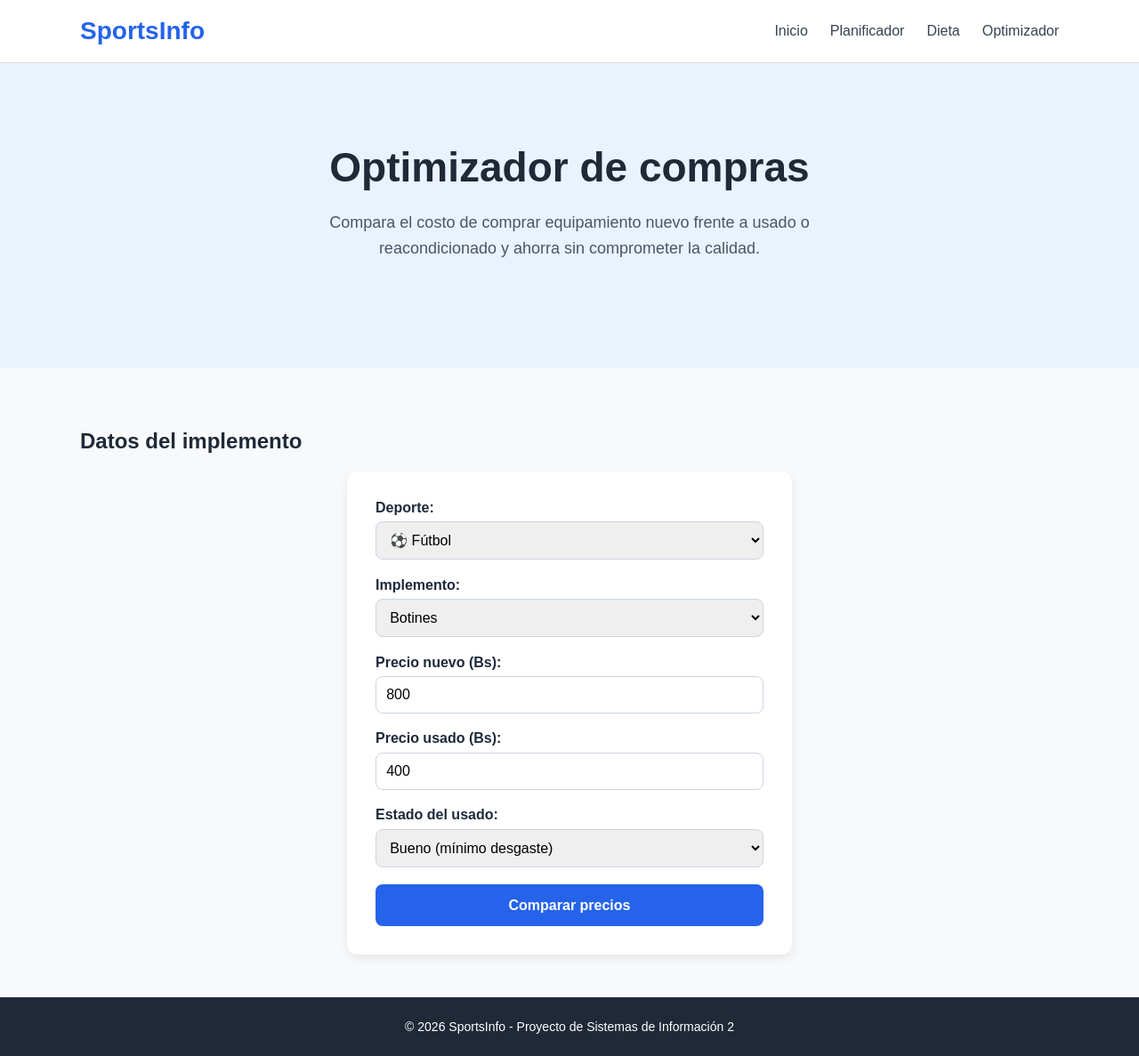
After one commit to thexangel20/plataforma-deportiva, a Flask app: page /optimizador in a window 1280 px wide. The commit adds this page. Shown: the whole page at 89% size. Run offline with Flask 3, Linux system fonts and the light colour scheme.

Commit message:
feat: agrego optimizador de compras usados vs nuevos

```diff
--- a/app/routes.py
+++ b/app/routes.py
@@ -137,25 +137,19 @@ SUPLEMENTOS_POR_OBJETIVO = {
 def calcular_dieta(sexo, edad, peso, altura, nivel_actividad, objetivo):
     """Calcula calorías, macros y presupuesto mensual en bolivianos."""
 
-    # 1. TMB — Fórmula Mifflin-St Jeor
     if sexo == "masculino":
         tmb = (10 * peso) + (6.25 * altura) - (5 * edad) + 5
     else:
         tmb = (10 * peso) + (6.25 * altura) - (5 * edad) - 161
 
-    # 2. Calorías diarias totales
     factor = FACTORES_ACTIVIDAD[nivel_actividad]
     calorias_diarias = tmb * factor
 
-    # 3. Macronutrientes
     distribucion = MACROS_POR_OBJETIVO[objetivo]
     gramos_proteina = round((calorias_diarias * distribucion["proteina"]) / 4)
     gramos_carbos = round((calorias_diarias * distribucion["carbos"]) / 4)
     gramos_grasas = round((calorias_diarias * distribucion["grasas"]) / 9)
 
-    # 4. Presupuesto de supermercado (Bs)
-    # Base: Bs 1,200 para 2,000 kcal/día
-    # Ajuste: +Bs 0.50 por cada 100 kcal extra, -Bs 0.40 por cada 100 kcal menos
     diferencia_kcal = calorias_diarias - 2000
     if diferencia_kcal >= 0:
         ajuste = (diferencia_kcal / 100) * 0.50
@@ -163,13 +157,9 @@ def calcular_dieta(sexo, edad, peso, altura, nivel_actividad, objetivo):
         ajuste = (diferencia_kcal / 100) * 0.40
     presupuesto_super = round(1200 + ajuste)
 
-    # 5. Suplementos
     suplementos = SUPLEMENTOS_POR_OBJETIVO[objetivo]
-
-    # 6. Total
     total_mensual = presupuesto_super + suplementos["costo"]
 
-    # 7. Recomendaciones
     recomendaciones = [
         f"Hidrátate: consume aproximadamente {round(peso * 0.035, 1)}L de agua al día.",
         f"Consume {gramos_proteina}g de proteína repartidos en 4-5 comidas.",
@@ -196,6 +186,104 @@ def calcular_dieta(sexo, edad, peso, altura, nivel_actividad, objetivo):
         "lista_suplementos": suplementos["lista"],
         "total_mensual": total_mensual,
         "recomendaciones": recomendaciones,
+    }
+
+
+# ============================================================
+# OPTIMIZADOR DE COMPRAS USADOS VS NUEVOS
+# ============================================================
+
+IMPLEMENTOS_POR_DEPORTE = {
+    "futbol":     ["Botines", "Balón", "Canilleras", "Guantes de arquero", "Uniforme"],
+    "baloncesto": ["Zapatillas", "Balón", "Uniforme", "Rodilleras"],
+    "natacion":   ["Traje de baño", "Gorro", "Gafas", "Aletas"],
+    "tenis":      ["Raqueta", "Pelotas", "Zapatillas", "Overgrip"],
+}
+
+CONSEJOS_COMPRA_USADA = [
+    "Inspecciona que no tenga grietas ni desgaste excesivo.",
+    "Prueba la talla/ajuste antes de comprar.",
+    "Verifica que el precio sea al menos 30% menor que el nuevo.",
+    "Prefiere marcas reconocidas (más duraderas).",
+    "Consulta política de devolución del vendedor.",
+    "Revisa que no haya sido reparado sin garantía.",
+]
+
+
+def calcular_optimizacion(deporte, implemento, precio_nuevo, precio_usado, estado):
+    """Calcula ahorro y genera recomendación de compra."""
+
+    # Validación
+    if precio_usado >= precio_nuevo:
+        return {
+            "deporte": deporte,
+            "implemento": implemento,
+            "precio_nuevo": precio_nuevo,
+            "precio_usado": precio_usado,
+            "estado": estado,
+            "ahorro": 0,
+            "porcentaje": 0,
+            "recomendacion": {
+                "tipo": "warning",
+                "titulo": "Datos inválidos",
+                "mensaje": "El precio usado es mayor o igual al nuevo. "
+                           "Revisa los valores ingresados.",
+            },
+            "consejos": CONSEJOS_COMPRA_USADA,
+        }
+
+    ahorro = precio_nuevo - precio_usado
+    porcentaje = round((ahorro / precio_nuevo) * 100, 1)
+
+    estado_bueno = estado in ["como_nuevo", "bueno"]
+    estado_regular = estado == "regular"
+
+    if porcentaje >= 50 and estado_bueno:
+        recomendacion = {
+            "tipo": "success",
+            "titulo": "Comprar usado ✅",
+            "mensaje": f"El ahorro es significativo ({porcentaje}%) y el estado es óptimo. "
+                       f"Comprar usado te permite ahorrar Bs {ahorro} sin comprometer la calidad.",
+        }
+    elif porcentaje >= 50 and estado_regular:
+        recomendacion = {
+            "tipo": "warning",
+            "titulo": "Comprar con precaución ⚠️",
+            "mensaje": f"Ahorras {porcentaje}% pero el estado es regular. Verifica "
+                       f"cuidadosamente antes de comprar.",
+        }
+    elif 30 <= porcentaje < 50 and estado_bueno:
+        recomendacion = {
+            "tipo": "info",
+            "titulo": "Considerar usado 💡",
+            "mensaje": f"El ahorro es moderado ({porcentaje}%) y el estado es bueno. "
+                       f"Puede valer la pena si el producto está en buen estado.",
+        }
+    elif 30 <= porcentaje < 50 and estado_regular:
+        recomendacion = {
+            "tipo": "warning",
+            "titulo": "Pensar bien antes de comprar ⚠️",
+            "mensaje": f"El ahorro ({porcentaje}%) no es tan alto y el estado es regular. "
+                       f"Considera comprar nuevo si puedes estirar el presupuesto.",
+        }
+    else:
+        recomendacion = {
+            "tipo": "error",
+            "titulo": "Comprar nuevo ❌",
+            "mensaje": f"El ahorro es bajo ({porcentaje}%). No vale la pena comprar usado "
+                       f"por tan poca diferencia. Mejor compra nuevo con garantía.",
+        }
+
+    return {
+        "deporte": deporte,
+        "implemento": implemento,
+        "precio_nuevo": precio_nuevo,
+        "precio_usado": precio_usado,
+        "estado": estado,
+        "ahorro": ahorro,
+        "porcentaje": porcentaje,
+        "recomendacion": recomendacion,
+        "consejos": CONSEJOS_COMPRA_USADA,
     }
 
 
@@ -237,3 +325,23 @@ def dieta():
         resultado = calcular_dieta(sexo, edad, peso, altura, nivel_actividad, objetivo)
 
     return render_template("dieta.html", resultado=resultado)
+
+
+@app.route("/optimizador", methods=["GET", "POST"])
+def optimizador():
+    resultado = None
+
+    if request.method == "POST":
+        deporte = request.form.get("deporte", "futbol")
+        implemento = request.form.get("implemento", "")
+        precio_nuevo = float(request.form.get("precio_nuevo", 0))
+        precio_usado = float(request.form.get("precio_usado", 0))
+        estado = request.form.get("estado", "bueno")
+
+        resultado = calcular_optimizacion(deporte, implemento, precio_nuevo, precio_usado, estado)
+
+    return render_template(
+        "optimizador.html",
+        resultado=resultado,
+        implementos_por_deporte=IMPLEMENTOS_POR_DEPORTE,
+    )
--- a/app/templates/index.html
+++ b/app/templates/index.html
@@ -25,8 +25,7 @@
     <a href="/">Inicio</a>
     <a href="/planificador">Planificador</a>
     <a href="/dieta">Dieta</a>
-    <a href="#deportes">Deportes</a>
-    <a href="#sobre-nosotros">Sobre nosotros</a>
+    <a href="/optimizador">Optimizador</a>
 </nav>
 
         </div>
--- /dev/null
+++ b/app/templates/optimizador.html
@@ -0,0 +1,191 @@
+<!DOCTYPE html>
+<html lang="es">
+
+<head>
+    <meta charset="UTF-8">
+    <meta name="viewport" content="width=device-width, initial-scale=1.0">
+    <title>Optimizador Usados vs Nuevos | SportsInfo</title>
+    <link rel="stylesheet" href="{{ url_for('static', filename='css/style.css') }}">
+</head>
+
+<body>
+
+    <header class="header">
+        <div class="contenedor">
+            <a href="/" class="logo">SportsInfo</a>
+            <nav class="navegacion">
+                <a href="/">Inicio</a>
+                <a href="/planificador">Planificador</a>
+                <a href="/dieta">Dieta</a>
+                <a href="/optimizador">Optimizador</a>
+            </nav>
+        </div>
+    </header>
+
+    <main>
+
+        <section class="hero">
+            <div class="contenedor">
+                <h1>Optimizador de compras</h1>
+                <p>
+                    Compara el costo de comprar equipamiento nuevo frente a
+                    usado o reacondicionado y ahorra sin comprometer la calidad.
+                </p>
+            </div>
+        </section>
+
+        <section class="seccion-planificador">
+            <div class="contenedor">
+                <h2>Datos del implemento</h2>
+
+                <form method="POST" class="formulario-planificador">
+
+                    <div class="campo">
+                        <label for="deporte">Deporte:</label>
+                        <select name="deporte" id="deporte" required onchange="actualizarImplementos()">
+                            <option value="futbol">⚽ Fútbol</option>
+                            <option value="baloncesto">🏀 Baloncesto</option>
+                            <option value="natacion">🏊 Natación</option>
+                            <option value="tenis">🎾 Tenis</option>
+                        </select>
+                    </div>
+
+                    <div class="campo">
+                        <label for="implemento">Implemento:</label>
+                        <select name="implemento" id="implemento" required>
+                            <!-- Se llena con JavaScript -->
+                        </select>
+                    </div>
+
+                    <div class="campo">
+                        <label for="precio_nuevo">Precio nuevo (Bs):</label>
+                        <input type="number" name="precio_nuevo" id="precio_nuevo"
+                               min="1" max="10000" step="0.01" value="800" required>
+                    </div>
+
+                    <div class="campo">
+                        <label for="precio_usado">Precio usado (Bs):</label>
+                        <input type="number" name="precio_usado" id="precio_usado"
+                               min="1" max="10000" step="0.01" value="400" required>
+                    </div>
+
+                    <div class="campo">
+                        <label for="estado">Estado del usado:</label>
+                        <select name="estado" id="estado" required>
+                            <option value="como_nuevo">Como nuevo (sin uso o casi nuevo)</option>
+                            <option value="bueno" selected>Bueno (mínimo desgaste)</option>
+                            <option value="regular">Regular (desgaste visible)</option>
+                        </select>
+                    </div>
+
+                    <button type="submit" class="boton">Comparar precios</button>
+
+                </form>
+
+                {% if resultado %}
+                <div class="resultado-plan">
+
+                    <h2>♻️ Resultado del análisis</h2>
+
+                    <h3>📌 Implemento analizado</h3>
+                    <div class="resumen-plan">
+                        <div class="resumen-item">
+                            <span class="resumen-label">Deporte</span>
+                            <strong class="resumen-valor">{{ resultado.deporte|capitalize }}</strong>
+                        </div>
+                        <div class="resumen-item">
+                            <span class="resumen-label">Implemento</span>
+                            <strong class="resumen-valor">{{ resultado.implemento }}</strong>
+                        </div>
+                        <div class="resumen-item">
+                            <span class="resumen-label">Estado usado</span>
+                            <strong class="resumen-valor">{{ resultado.estado|replace('_', ' ')|capitalize }}</strong>
+                        </div>
+                    </div>
+
+                    <h3>📊 Comparación de precios</h3>
+                    <table class="tabla-plan">
+                        <thead>
+                            <tr>
+                                <th>Tipo</th>
+                                <th>Precio</th>
+                                <th>Ahorro</th>
+                            </tr>
+                        </thead>
+                        <tbody>
+                            <tr>
+                                <td>🆕 Nuevo</td>
+                                <td>Bs {{ "%.2f"|format(resultado.precio_nuevo) }}</td>
+                                <td>—</td>
+                            </tr>
+                            <tr class="dia-entrena">
+                                <td>♻️ Usado ({{ resultado.estado|replace('_', ' ')|lower }})</td>
+                                <td>Bs {{ "%.2f"|format(resultado.precio_usado) }}</td>
+                                <td>{{ resultado.porcentaje }}%</td>
+                            </tr>
+                        </tbody>
+                        <tfoot>
+                            <tr style="background: #eff6ff; font-weight: bold;">
+                                <td colspan="2">AHORRO TOTAL</td>
+                                <td>Bs {{ "%.2f"|format(resultado.ahorro) }} ({{ resultado.porcentaje }}%)</td>
+                            </tr>
+                        </tfoot>
+                    </table>
+
+                    <h3>💡 Recomendación</h3>
+                    <div class="advertencias">
+                        <div class="advertencia advertencia-{{ resultado.recomendacion.tipo }}">
+                            <strong>{{ resultado.recomendacion.titulo }}</strong><br>
+                            {{ resultado.recomendacion.mensaje }}
+                        </div>
+                    </div>
+
+                    <h3>⚠️ Consejos antes de comprar usado</h3>
+                    <ul class="recomendaciones">
+                        {% for c in resultado.consejos %}
+                        <li>{{ c }}</li>
+                        {% endfor %}
+                    </ul>
+
+                </div>
+                {% endif %}
+
+            </div>
+        </section>
+
+    </main>
+
+    <footer class="footer">
+        <div class="contenedor">
+            <p>© 2026 SportsInfo - Proyecto de Sistemas de Información 2</p>
+        </div>
+    </footer>
+
+    <script>
+        const IMPLEMENTOS = {
+            "futbol":     ["Botines", "Balón", "Canilleras", "Guantes de arquero", "Uniforme"],
+            "baloncesto": ["Zapatillas", "Balón", "Uniforme", "Rodilleras"],
+            "natacion":   ["Traje de baño", "Gorro", "Gafas", "Aletas"],
+            "tenis":      ["Raqueta", "Pelotas", "Zapatillas", "Overgrip"]
+        };
+
+        function actualizarImplementos() {
+            const deporte = document.getElementById("deporte").value;
+            const select = document.getElementById("implemento");
+            select.innerHTML = "";
+
+            IMPLEMENTOS[deporte].forEach(function(item) {
+                const opt = document.createElement("option");
+                opt.value = item;
+                opt.textContent = item;
+                select.appendChild(opt);
+            });
+        }
+
+        // Inicializar al cargar
+        document.addEventListener("DOMContentLoaded", actualizarImplementos);
+    </script>
+
+</body>
+
+</html>
```
Also changed, not shown: app/templates/dieta.html (+5 -5 lines).
